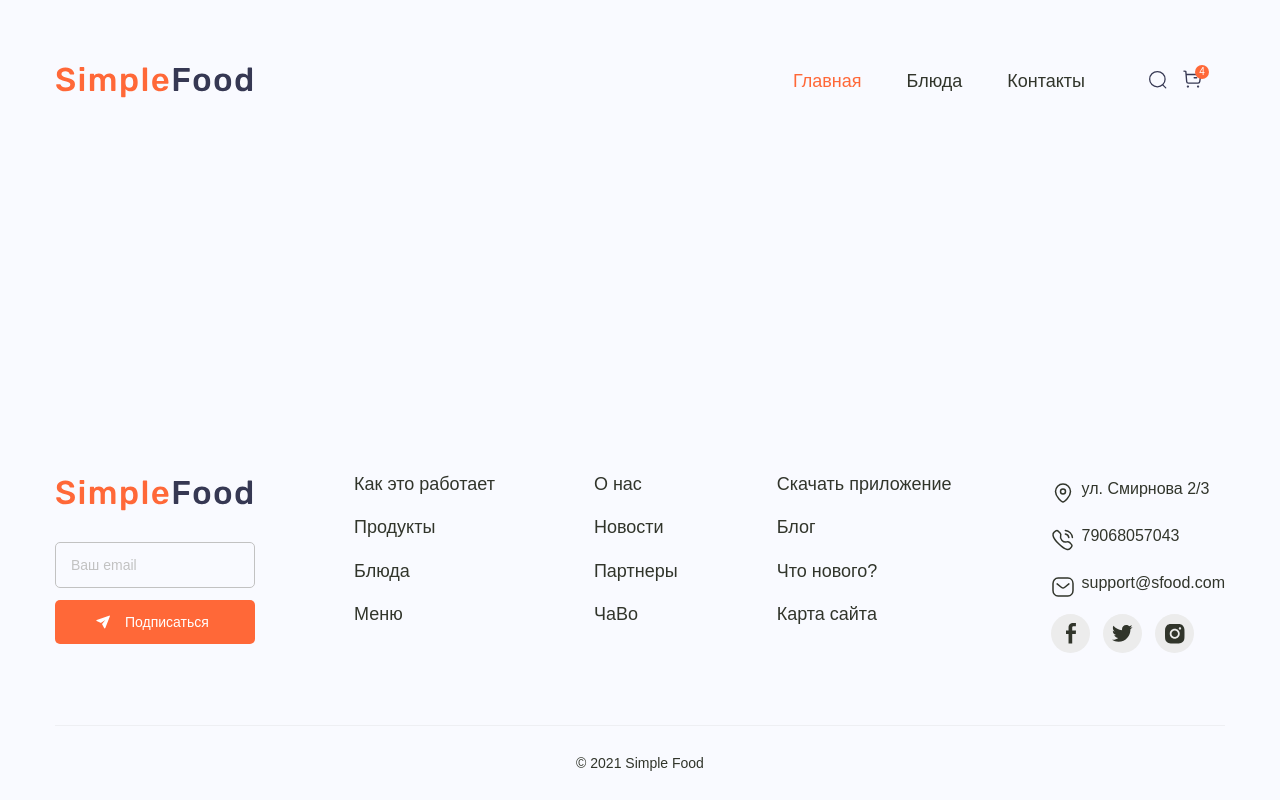
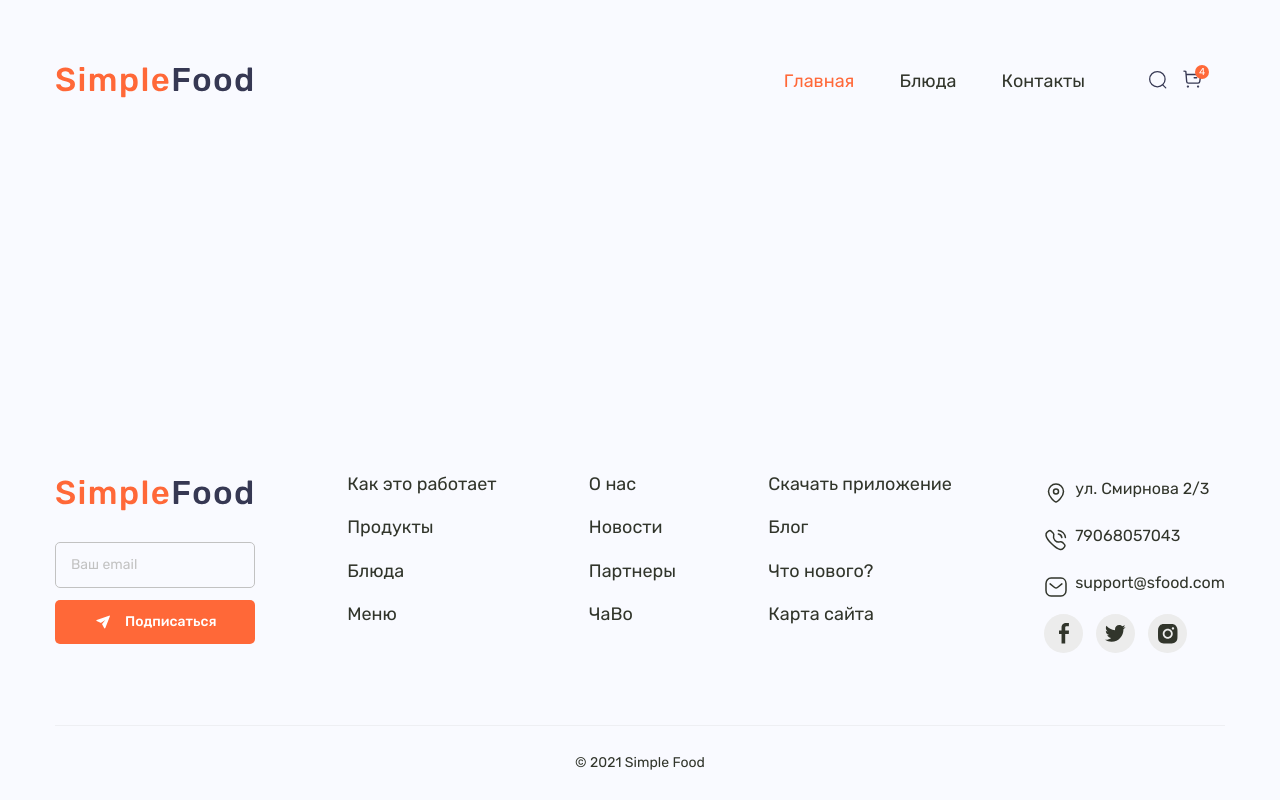
Before and after one commit to Enzhy58/Simple-Food, a website: page app/index.html in a window 1280 px wide. Drawn offline with nearby package versions, Linux system fonts and the light colour scheme; files that its build step writes are made by us from their sources.

Commit message:
fix fonts

```diff
--- a/app/scss/_fonts.scss
+++ b/app/scss/_fonts.scss
@@ -1,5 +1,5 @@
 @font-face {
-  font-family: 'OpenSans-Bold', sans-serif;
+  font-family: 'OpenSans-Bold';
   font-weight: 700;
   font-style: normal;
   src: local('OpenSans-Bold'),
@@ -9,7 +9,7 @@
 }
 
 @font-face {
-  font-family: 'OpenSans-SemiBold', sans-serif;
+  font-family: 'OpenSans-SemiBold';
   font-weight: 600;
   font-style: normal;
   src: local('OpenSans-SemiBold'),
@@ -19,7 +19,7 @@
 }
 
 @font-face {
-  font-family: 'OpenSans-Regular', sans-serif;
+  font-family: 'OpenSans-Regular';
   font-weight: 400;
   font-style: normal;
   src: local('OpenSans-Regular'),
@@ -29,7 +29,7 @@
 }
 
 @font-face {
-  font-family: 'Rubik-Bold', sans-serif;
+  font-family: 'Rubik-Bold';
   font-weight: 700;
   font-style: normal;
   src: local('Rubik-Bold'),
@@ -39,7 +39,7 @@
 }
 
 @font-face {
-  font-family: 'Rubik-Medium', sans-serif;
+  font-family: 'Rubik-Medium';
   font-weight: 500;
   font-style: normal;
   src: local('Rubik-Medium'),
@@ -49,7 +49,7 @@
 }
 
 @font-face {
-  font-family: 'Rubik-Regular', sans-serif;
+  font-family: 'Rubik-Regular';
   font-weight: 400;
   font-style: normal;
   src: local('Rubik-Regular'),
@@ -59,7 +59,7 @@
 }
 
 @font-face {
-  font-family: 'Rubik-Light', sans-serif;
+  font-family: 'Rubik-Light';
   font-weight: 300;
   font-style: normal;
   src: local('Rubik-Light'),
@@ -69,7 +69,7 @@
 }
 
 @font-face {
-  font-family: 'Rubik-Italic', sans-serif;
+  font-family: 'Rubik-Italic';
   font-weight: 400;
   font-style: italic;
   src: local('Rubik-Italic'),
```
